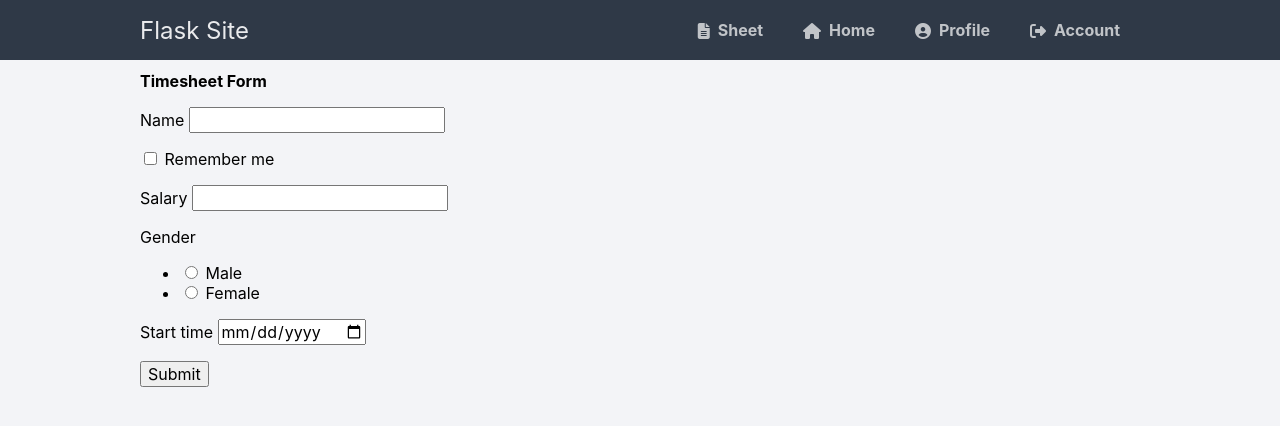
After one commit to apurvashukla1999/flaskProject, a Flask app: page /test in a window 1280 px wide. The commit adds this page. Shown: the top 426 px of the page. Run offline with Flask 3, Linux system fonts and the light colour scheme; some libraries are stand-ins or nearby versions.

Commit message:
added features to the site

```diff
--- a/main.py
+++ b/main.py
@@ -1,15 +1,136 @@
-from flask import Flask, render_template
+import re
+from flask_wtf import FlaskForm
+from wtforms import StringField, PasswordField, BooleanField, DateField
+from wtforms import DecimalField, RadioField, DateTimeField
+import MySQLdb.cursors
+import hashlib
+from flask import Flask, render_template, request, session, redirect, url_for
+from flask_mysqldb import MySQL
+from wtforms.fields import datetime
+from wtforms.validators import InputRequired
 
 app = Flask(__name__)
+
+app.secret_key = 'secretkey'
+
+app.config['MYSQL_HOST'] = 'localhost'
+app.config['MYSQL_USER'] = 'root'
+app.config['MYSQL_PASSWORD'] = 'root'
+app.config['MYSQL_DB'] = 'pythonlogin'
+
+mysql = MySQL(app)
+
+
+class MyForm(FlaskForm):
+    name = StringField('Name', validators=[InputRequired()])
+    remember_me = BooleanField('Remember me')
+    salary = DecimalField('Salary', validators=[InputRequired()])
+    gender = RadioField('Gender', choices=[('male', 'Male'), ('female', 'Female')])
+    date = DateField("Start time", validators=[InputRequired()], format="%d%b%Y %H:%M")
+
+
+@app.route("/login", methods=['GET', 'POST'])
+def login():
+    msg = ''
+    if request.method == 'POST' and 'username' in request.form and 'password' in request.form:
+        app.logger.info(request.form)
+        username = request.form['username']
+        password = request.form['password']
+        salted_password = password + app.secret_key
+        hashed_password = hashlib.sha1(salted_password.encode())
+        password = hashed_password.hexdigest()
+
+        # MySQL check
+        cursor = mysql.connection.cursor(MySQLdb.cursors.DictCursor)
+        cursor.execute("SELECT * FROM accounts WHERE username=%s AND password = %s", (username, password,))
+        account = cursor.fetchone()
+        # if account exists then
+        if account:
+            session['loggedin'] = True
+            session['id'] = account['id']
+            session['username'] = account['username']
+            # redirect to home page
+            return redirect(url_for('home'))
+        else:
+            msg = 'Incorrect username or password.'
+    return render_template('index.html', msg=msg)
+
+
+@app.route("/login/logout")
+def logout():
+    session.pop('loggedin', None)
+    session.pop('id', None)
+    session.pop('username', None)
+    return redirect(url_for('login'))
+
+
+@app.route("/login/register", methods=['GET', 'POST'])
+def register():
+    msg = ''
+    if request.method == 'POST' and 'username' in request.form and 'password' in request.form and 'email' in request.form:
+        # variables for request forms
+        username = request.form['username']
+        password = request.form['password']
+        email = request.form['email']
+        # mysql account check
+        cursor = mysql.connection.cursor(MySQLdb.cursors.DictCursor)
+        cursor.execute('SELECT * FROM accounts WHERE username=%s', (username,))
+        account = cursor.fetchone()
+        # validation check for existing account
+        if account:
+            msg = 'Account already exists!'
+        elif not re.match(r'[^@]+@[^@]+\.[^@]+', email):
+            msg = 'Invalid email address!'
+        elif not re.match(r'[A-Za-z0-9]+', username):
+            msg = 'Username must contain only characters and numbers!'
+        elif not username or not password or not email:
+            msg = "Please fill out the form!"
+        else:
+            salted_password = password + app.secret_key
+            hashed_password = hashlib.sha1(salted_password.encode())
+            password = hashed_password.hexdigest()
+            # form data valid, create mysql statement
+            cursor.execute('INSERT INTO accounts VALUES (NULL, %s, %s, %s)', (username, password, email,))
+            mysql.connection.commit()
+            msg = "You have successfully registered"
+
+    elif request.method == 'POST':
+        msg = 'Please fill the form'  # empty form
+    return render_template('register.html', msg=msg)
 
 
 @app.route("/")
 def home():
-    return render_template("home.html")
+    if 'loggedin' in session:
+        return render_template("home.html", username=session['username'])
+    return redirect(url_for('profile'))
 
-@app.route("/about")
-def about():
-    return render_template("about.html")
+
+@app.route("/test", methods=['GET', 'POST'])
+def test():
+    form = MyForm()
+    if form.validate_on_submit():
+        name = form.name.data
+        remember_me = form.remember_me.data
+        salary = form.salary.data
+        gender = form.gender.data
+        date = form.date.data
+        return f'name: {name} <br> remember_me: {remember_me} < br > Salary: {salary} <br> Gender: {gender} Date: {date}'
+    return render_template("test.html", form=form)
+
+
+@app.route("/profile")
+def profile():
+    # Check if the user is logged in
+    if 'loggedin' in session:
+        # We need all the account info for the user so we can display it on the profile page
+        cursor = mysql.connection.cursor(MySQLdb.cursors.DictCursor)
+        cursor.execute('SELECT * FROM accounts WHERE id = %s', (session['id'],))
+        account = cursor.fetchone()
+        # Show the profile page with account info
+        return render_template('profile.html', account=account)
+    # User is not logged in redirect to login page
+    return redirect(url_for('login'))
 
 if __name__ == "__main__":
     app.run(debug=True)
--- /dev/null
+++ b/static/style.css
@@ -0,0 +1,153 @@
+* {
+  	box-sizing: border-box;
+  	font-family: -apple-system, BlinkMacSystemFont, "segoe ui", roboto, oxygen, ubuntu, cantarell, "fira sans", "droid sans", "helvetica neue", Arial, sans-serif;
+  	font-size: 16px;
+  	-webkit-font-smoothing: antialiased;
+  	-moz-osx-font-smoothing: grayscale;
+}
+body {
+  	background-color: #435165;
+  	margin: 0;
+}
+.login, .register {
+  	width: 400px;
+  	background-color: #ffffff;
+  	box-shadow: 0 0 9px 0 rgba(0, 0, 0, 0.3);
+  	margin: 100px auto;
+}
+.login h1, .register h1 {
+  	text-align: center;
+  	color: #5b6574;
+  	font-size: 24px;
+  	padding: 20px 0 20px 0;
+  	border-bottom: 1px solid #dee0e4;
+}
+.login .links, .register .links {
+  	display: flex;
+  	padding: 0 15px;
+}
+.login .links a, .register .links a {
+  	color: #adb2ba;
+  	text-decoration: none;
+  	display: inline-flex;
+  	padding: 0 10px 10px 10px;
+  	font-weight: bold;
+}
+.login .links a:hover, .register .links a:hover {
+  	color: #9da3ac;
+}
+.login .links a.active, .register .links a.active {
+  	border-bottom: 3px solid #3274d6;
+  	color: #3274d6;
+}
+.login form, .register form {
+  	display: flex;
+  	flex-wrap: wrap;
+  	justify-content: center;
+  	padding-top: 20px;
+}
+.login form label, .register form label {
+  	display: flex;
+  	justify-content: center;
+  	align-items: center;
+  	width: 50px;
+  	height: 50px;
+  	background-color: #3274d6;
+  	color: #ffffff;
+}
+.login form input[type="password"], .login form input[type="text"], .login form input[type="email"], .register form input[type="password"], .register form input[type="text"], .register form input[type="email"] {
+  	width: 310px;
+  	height: 50px;
+  	border: 1px solid #dee0e4;
+  	margin-bottom: 20px;
+  	padding: 0 15px;
+}
+.login form input[type="submit"], .register form input[type="submit"] {
+  	width: 100%;
+  	padding: 15px;
+  	margin-top: 20px;
+  	background-color: #3274d6;
+  	border: 0;
+  	cursor: pointer;
+  	font-weight: bold;
+  	color: #ffffff;
+  	transition: background-color 0.2s;
+}
+.login form input[type="submit"]:hover, .register form input[type="submit"]:hover {
+  	background-color: #2868c7;
+  	transition: background-color 0.2s;
+}
+.navtop {
+  	background-color: #2f3947;
+  	height: 60px;
+  	width: 100%;
+  	border: 0;
+}
+.navtop div {
+  	display: flex;
+  	margin: 0 auto;
+  	width: 1000px;
+  	height: 100%;
+}
+.navtop div h1, .navtop div a {
+  	display: inline-flex;
+  	align-items: center;
+}
+.navtop div h1 {
+  	flex: 1;
+  	font-size: 24px;
+  	padding: 0;
+ 	margin: 0;
+  	color: #eaebed;
+  	font-weight: normal;
+}
+.navtop div c {
+	padding: 0 20px;
+	text-decoration: none;
+	color: #c1c4c8;
+	font-weight: bold;
+}
+.navtop div a {
+  	padding: 0 20px;
+  	text-decoration: none;
+  	color: #c1c4c8;
+  	font-weight: bold;
+}
+.navtop div a i {
+  	padding: 2px 8px 0 0;
+}
+.navtop div a:hover {
+  	color: #eaebed;
+}
+body.loggedin {
+  	background-color: #f3f4f7;
+}
+.content {
+  	width: 1000px;
+  	margin: 0 auto;
+}
+.content h2 {
+  	margin: 0;
+  	padding: 25px 0;
+  	font-size: 22px;
+  	border-bottom: 1px solid #e0e0e3;
+  	color: #4a536e;
+}
+.content > p, .content > div {
+  	box-shadow: 0 0 5px 0 rgba(0, 0, 0, 0.1);
+  	margin: 25px 0;
+  	padding: 25px;
+	background-color: #fff;
+}
+.content > p table td, .content > div table td {
+	padding: 5px;
+}
+.content > p table td:first-child, .content > div table td:first-child {
+	font-weight: bold;
+	color: #4a536e;
+	padding-right: 15px;
+}
+.content > div p {
+	padding: 5px;
+	margin: 0 0 10px 0;
+}
--- a/templates/about.html
+++ b/templates/about.html
@@ -3,6 +3,7 @@
   <head>
     <meta charset="utf-8">
     <title>About Flask</title>
+    <link rel="stylesheet" href="{{ url_for('static', filename='style.css') }}">
   </head>
   <body>
     {% extends "template.html" %}
--- /dev/null
+++ b/templates/template.html
@@ -0,0 +1,23 @@
+<!DOCTYPE html>
+<html>
+	<head>
+		<meta charset="utf-8">
+		<title>{% block title %}{% endblock %}</title>
+		<link rel="stylesheet" href="{{ url_for('static', filename='style.css') }}">
+		<link rel="stylesheet" href="https://use.fontawesome.com/releases/v6.4.2/css/all.css">
+	</head>
+	<body class="loggedin">
+		<nav class="navtop">
+			<div>
+				<h1>Flask Site</h1>
+				<a href="{{ url_for('test') }}"><i class="fas fa-solid fa-file-lines"></i>Sheet</a>
+                <a href="{{ url_for('home') }}"><i class="fas fa-home"></i>Home</a>
+				<a href="{{ url_for('profile') }}"><i class="fas fa-user-circle"></i>Profile</a>
+				<a href="{{ url_for('logout') }}"><i class="fas fa-sign-out-alt"></i>Account</a>
+			</div>
+		</nav>
+		<div class="content">
+			{%block content %}{% endblock %}
+		</div>
+	</body>
+</html>
--- /dev/null
+++ b/templates/test.html
@@ -0,0 +1,14 @@
+{% extends 'template.html' %}
+{% block title %}Timesheet{% endblock %}
+{% block content %}
+
+<h1>Timesheet Form</h1>
+    <form method="post" action="/test" enctype="multipart/form-data" >
+        <p>{{ form.name.label }} {{ form.name() }}</p>
+        <p>{{ form.remember_me() }} {{ form.remember_me.label }}</p>
+        <p>{{ form.salary.label }} {{ form.salary() }}</p>
+        <p>{{ form.gender.label }} {{ form.gender() }}</p>
+        <p>{{ form.date.label }} {{ form.date() }}</p>
+        <p><input type="submit" value="Submit"></p>
+    </form>
+{% endblock %}
```
Also changed, not shown: templates/home.html (+9 -14 lines), templates/index.html (+28 -8 lines), templates/layout.html (deleted, +0 -25 lines), templates/login.html (+24 -8 lines), templates/profile.html (+23 -9 lines), templates/register.html (+32 -8 lines), login/app.py (deleted), static/css/style.css (deleted).
